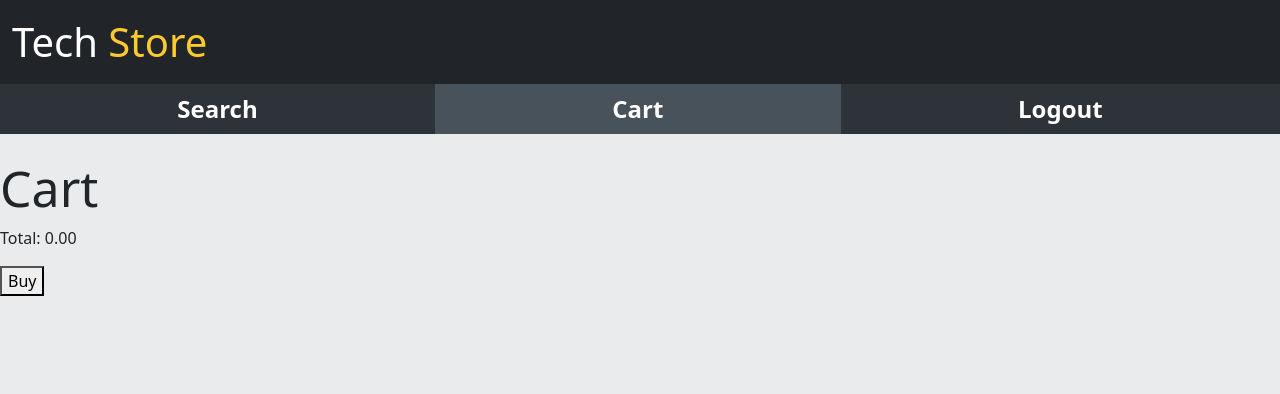
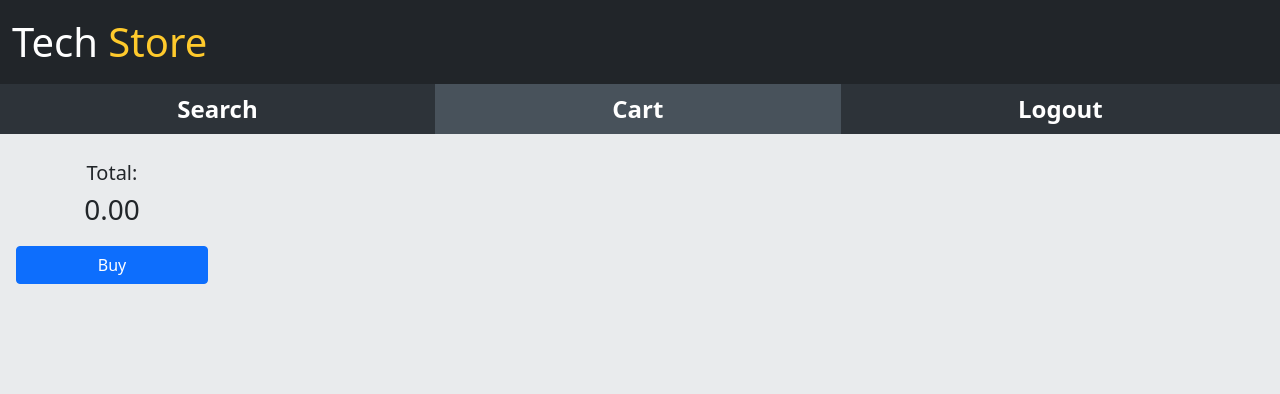
Before and after one commit to breno-albuquerque/my-store-app, a Flask app: page /cart in a window 1280 px wide. Shown: the top 394 px of the page. Run offline with Flask 2, Linux system fonts and the light colour scheme; the visitor is signed in with stand-in values (Sample User, id 1); some libraries are stand-ins or nearby versions.

Commit message:
style: Add style to cart template

```diff
--- /dev/null
+++ b/static/css/cart.css
@@ -0,0 +1,22 @@
+#cart-section {
+    display: flex;
+    flex-wrap: wrap;
+
+    justify-content: space-evenly;
+}
+
+#cart-header {
+    display: flex;
+    flex-direction: column;
+    justify-content: center;
+    width: 15%;
+
+    margin: 4px auto 24px 16px;
+    text-align: center;
+
+    min-width: 150px
+}
+
+#currency {
+    display: inline;
+}
--- a/static/js/cart.js
+++ b/static/js/cart.js
@@ -40,7 +40,7 @@ function handlePrice() {
     const total = productsPrices.reduce((acc, curr) => {
         return parseFloat(curr.innerText) + acc
     }, 0);
-    totalPrice.innerText = `Total: ${total.toFixed(2)}`;
+    totalPrice.innerText = `${total.toFixed(2)}`;
 }
 
 removeBtns.forEach(btn => btn.addEventListener('click', handleRemove));
--- a/templates/cart.html
+++ b/templates/cart.html
@@ -6,24 +6,29 @@
 
 {% block head %}
     <script src="../static/js/cart.js" defer></script>
+    <link href="/static/css/products.css" rel="stylesheet">
+    <link href="/static/css/cart.css" rel="stylesheet">
 {% endblock %}
 
 {% block main %}
 
     <div id="flash-product" style="display: none; transition: all 0.5s;" class="alert alert-primary alert-dismissible fade show" role="alert"></div>
 
-    <h2 style="font-size: 50px;">Cart</h2>
+    <div id="cart-header" >
+        <span id="currency" class="text-dark fs-5">Total:</span><p id="total-price" class="fs-3"></p>
+        <button class="remove-btn btn btn-primary btn-block">Buy</button>
+    </div>
+
     <section id="cart-section">
         {% for item in cart %}
-            <div id="{{ item[0]['body']['id'] }}">
-                <img src="{{ item[0]['body']['thumbnail'] }}" />
-                <h3> {{ item[0]['body']['title'] }}</h3>
-                <p class="product-price">{{ item[0]['body']['price'] }}</p>
-                <button class="remove-btn">Remove</button>
+            <div class="product-card" id="product-section" id="{{ item[0]['body']['id'] }}">
+                <img class="product-image" src="{{ item[0]['body']['thumbnail'].replace('I.jpg', 'W-webp') }}" />
+                <h3 class="product-title fs-6"> {{ item[0]['body']['title'] }}</h3>
+                <p class="product-price fs-5">{{ item[0]['body']['price'] }}</p>
+                <button class="product-btn btn-dark remove-btn">Remove</button>
             </div>
         {% endfor %}
     </section>
-    <p id="total-price"> Total: </p>
-    <button class="remove-btn">Buy</button>
+
 
 {% endblock %}
```
Also changed, not shown: test.db.
